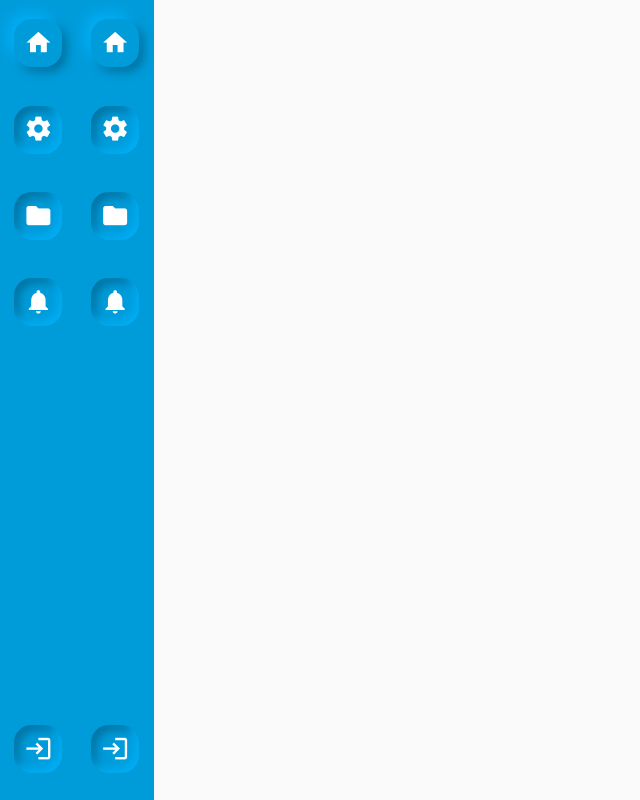
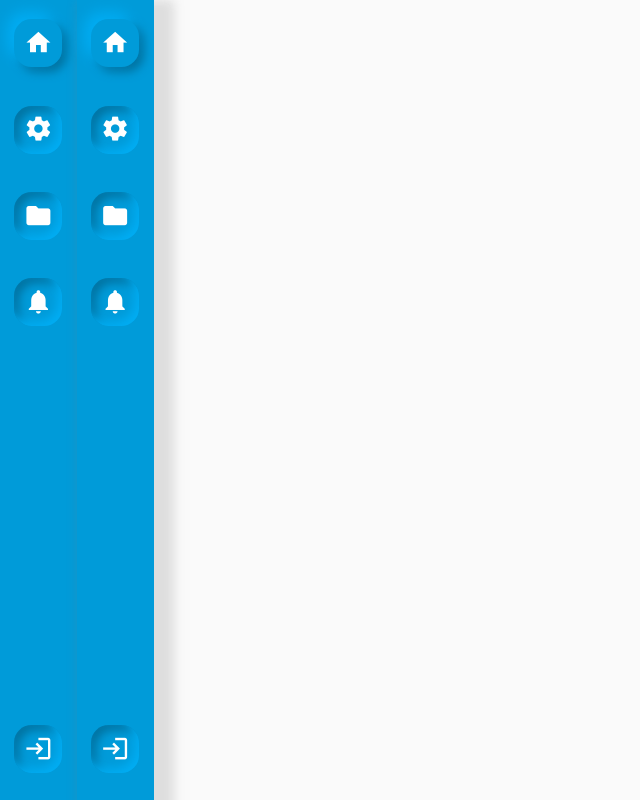
Before and after one commit to No-det/DrChrome-Client, a React (Create React App) app: page /test in a window 1280 px wide. Shown: the whole page, without its empty margins (0-640 px from the left). Built offline with nearby package versions, Linux system fonts and the light colour scheme.

Commit message:
antd installed

```diff
--- a/package.json
+++ b/package.json
@@ -6,6 +6,7 @@
     "@testing-library/jest-dom": "^5.11.4",
     "@testing-library/react": "^11.1.0",
     "@testing-library/user-event": "^12.1.10",
+    "antd": "^4.9.4",
     "dayjs": "^1.9.7",
     "framer": "^1.2.12",
     "framer-motion": "^3.1.1",
--- a/src/Components/Navbar/Navbar.css
+++ b/src/Components/Navbar/Navbar.css
@@ -7,6 +7,8 @@
   background-color: #009bd9;
   position: fixed;
   z-index: 99;
+  /* border-radius: 0 20px 20px 0; */
+  box-shadow: 10px 10px 10px 10px #8080803b;
 }
 .Navbar a {
   display: flex;
```
Also changed, not shown: 1 other file (tests, documents, lock files or other folders).
